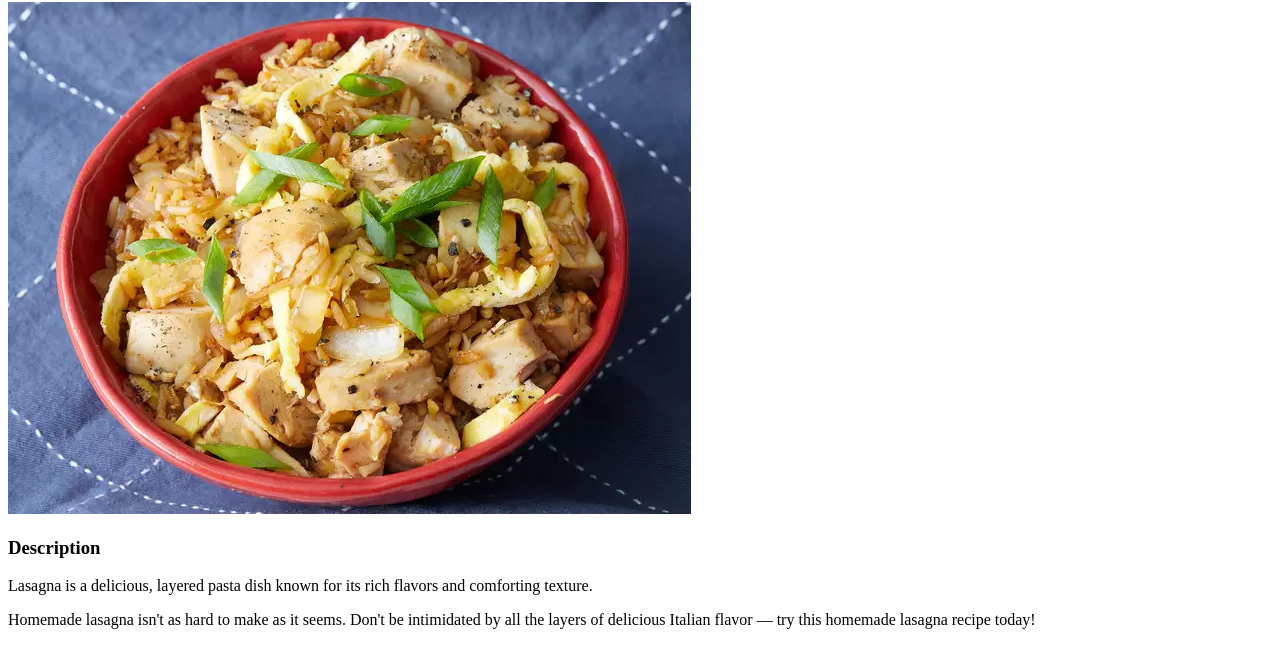
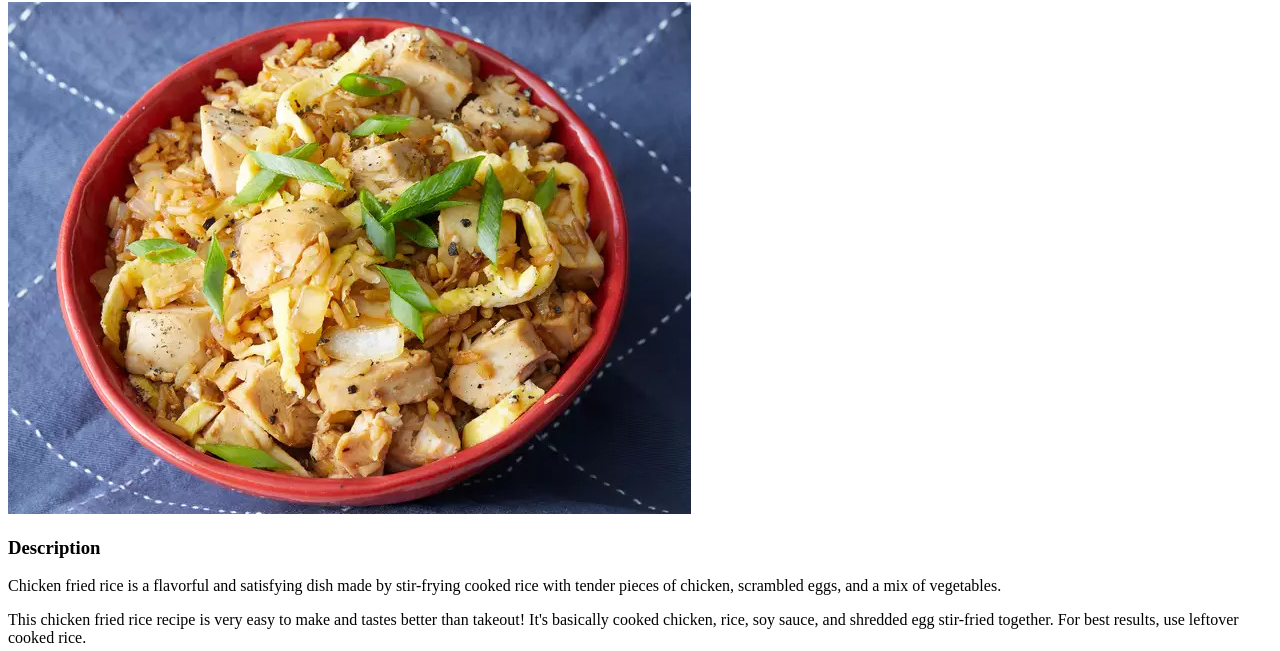
Before and after one commit to Solaire1903/odin-recipes, a plain HTML site: page recipes/chicken-fried-rice.html in a window 1280 px wide. Shown: the part 104-755 px from the top of the page. Drawn offline with Linux system fonts and the light colour scheme.

Commit message:
Change description of CFR

```diff
--- a/recipes/chicken-fried-rice.html
+++ b/recipes/chicken-fried-rice.html
@@ -10,8 +10,8 @@
     <h1>Chicken Fried Rice</h1>
     <img src="../img/chicken-fried-rice.jpg" alt="Delicious Chicken Fried Rice" width="683" height="512">
     <h3>Description</h3>
-    <p>Lasagna is a delicious, layered pasta dish known for its rich flavors and comforting texture.</p>
-    <p>Homemade lasagna isn't as hard to make as it seems. Don't be intimidated by all the layers of delicious Italian flavor — try this homemade lasagna recipe today!</p>
+    <p>Chicken fried rice is a flavorful and satisfying dish made by stir-frying cooked rice with tender pieces of chicken, scrambled eggs, and a mix of vegetables.</p>
+    <p>This chicken fried rice recipe is very easy to make and tastes better than takeout! It's basically cooked chicken, rice, soy sauce, and shredded egg stir-fried together. For best results, use leftover cooked rice.</p>
     <h3>Ingredients</h3>
     <ul>
         <li>Meat</li>
```
